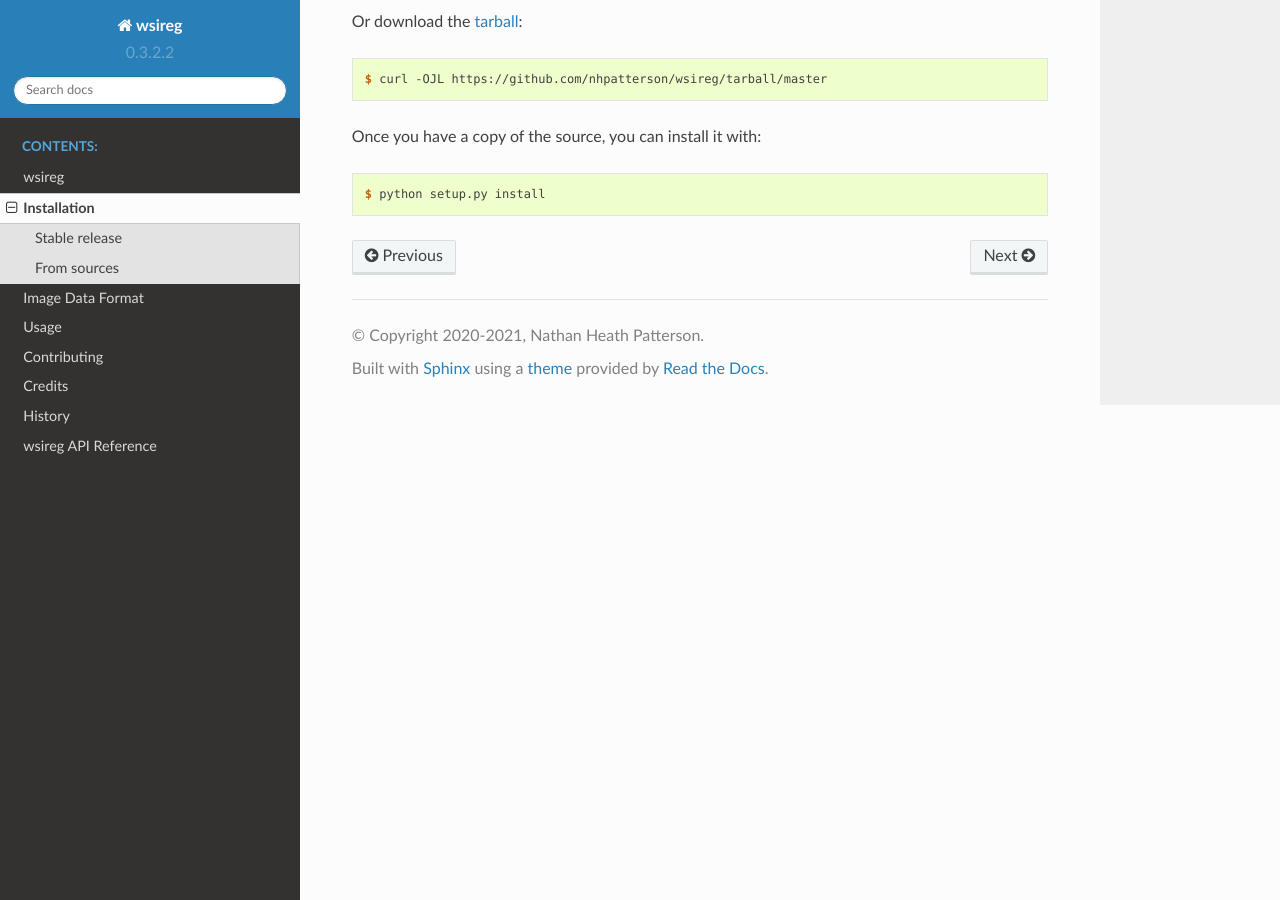
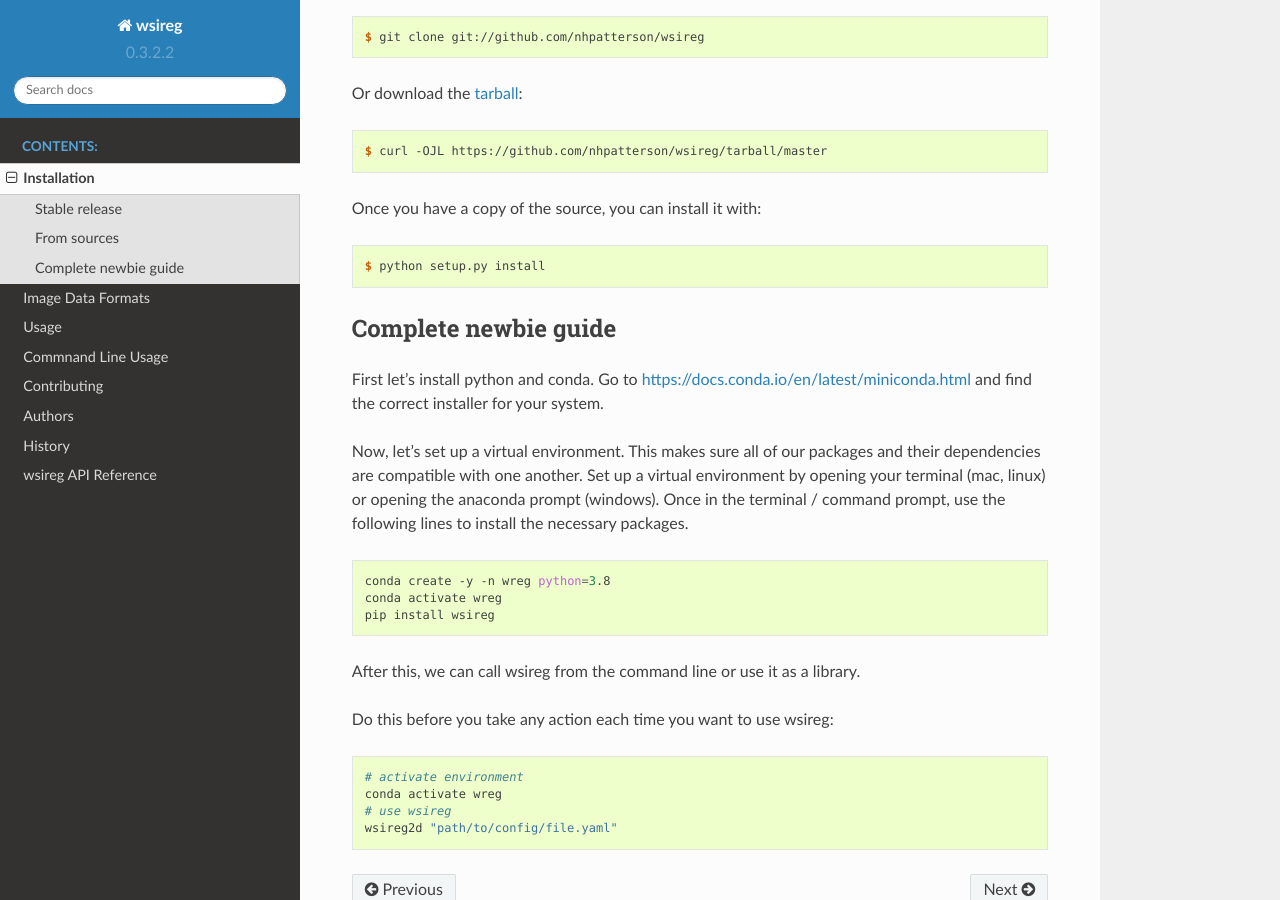
Before and after one commit to NHPatterson/wsireg, a Sphinx documentation site: the page built from docs/installation.rst, in a window 1280 px wide and 900 px high, scrolled down 635 px. Built offline with Sphinx 7.4.7 and the Read the Docs theme 2.0.0, drawn with Linux system fonts in a browser that asks for light colours; pages that are not in the unit, such as notebooks, are missing from menus; some of the changed text lies outside the part shown.

Commit message:
update docs

```diff
--- a/README.rst
+++ b/README.rst
@@ -1,7 +1,6 @@
 ======
 wsireg
 ======
-
 
 .. image:: https://readthedocs.org/projects/wsireg/badge/?version=latest
         :target: https://wsireg.readthedocs.io/en/latest/?badge=latest
--- a/docs/conf.py
+++ b/docs/conf.py
@@ -37,11 +37,12 @@
     "sphinx_rtd_theme",
     'sphinx.ext.viewcode',
     'sphinx.ext.napoleon',
+    'm2r2'
 ]
 
 # Add any paths that contain templates here, relative to this directory.
 templates_path = ['_templates']
-
+autosectionlabel_prefix_document = True
 # The suffix(es) of source filenames.
 # You can specify multiple suffix as a list of string:
 #
--- a/docs/installation.rst
+++ b/docs/installation.rst
@@ -4,6 +4,8 @@
 Installation
 ============
 
+Installing wsireg should be painless. If you are completely new to python
+see the end of this page for a brief how-to get started.
 
 Stable release
 --------------
@@ -50,3 +52,33 @@
 
 .. _Github repo: https://github.com/nhpatterson/wsireg
 .. _tarball: https://github.com/nhpatterson/wsireg/tarball/master
+
+Complete newbie guide
+----------------------
+
+
+First let's install python and conda. Go to https://docs.conda.io/en/latest/miniconda.html and
+find the correct installer for your system.
+
+Now, let's set up a virtual environment. This makes sure all of our packages and their dependencies
+are compatible with one another. Set up a virtual environment by opening your terminal (mac, linux) or opening
+the anaconda prompt (windows).
+Once in the terminal / command prompt, use the following lines to install the necessary packages.
+
+.. code-block:: bash
+
+    conda create -y -n wreg python=3.8
+    conda activate wreg
+    pip install wsireg
+
+
+After this, we can call wsireg from the command line or use it as a library.
+
+Do this before you take any action each time you want to use wsireg:
+
+.. code-block:: bash
+
+    # activate environment
+    conda activate wreg
+    # use wsireg
+    wsireg2d "path/to/config/file.yaml"
--- a/docs/readme.rst
+++ /dev/null
@@ -1 +0,0 @@
-.. include:: ../README.rst
--- a/docs/requirements.txt
+++ b/docs/requirements.txt
@@ -22,3 +22,4 @@
 ome-types
 tiler
 tqdm
+m2r2>=0.2.7
```
Also changed, not shown: README.md (+3 -3 lines), docs/cmd_usage.rst (added, +165 -0 lines), docs/index.rst (+10 -11 lines), docs/_static/wsireg-logo-crop.png (renamed from docs/assets/wsireg-logo-crop.png), docs/_static/wsireg-logo-crop.svg (renamed from docs/assets/wsireg-logo-crop.svg).
